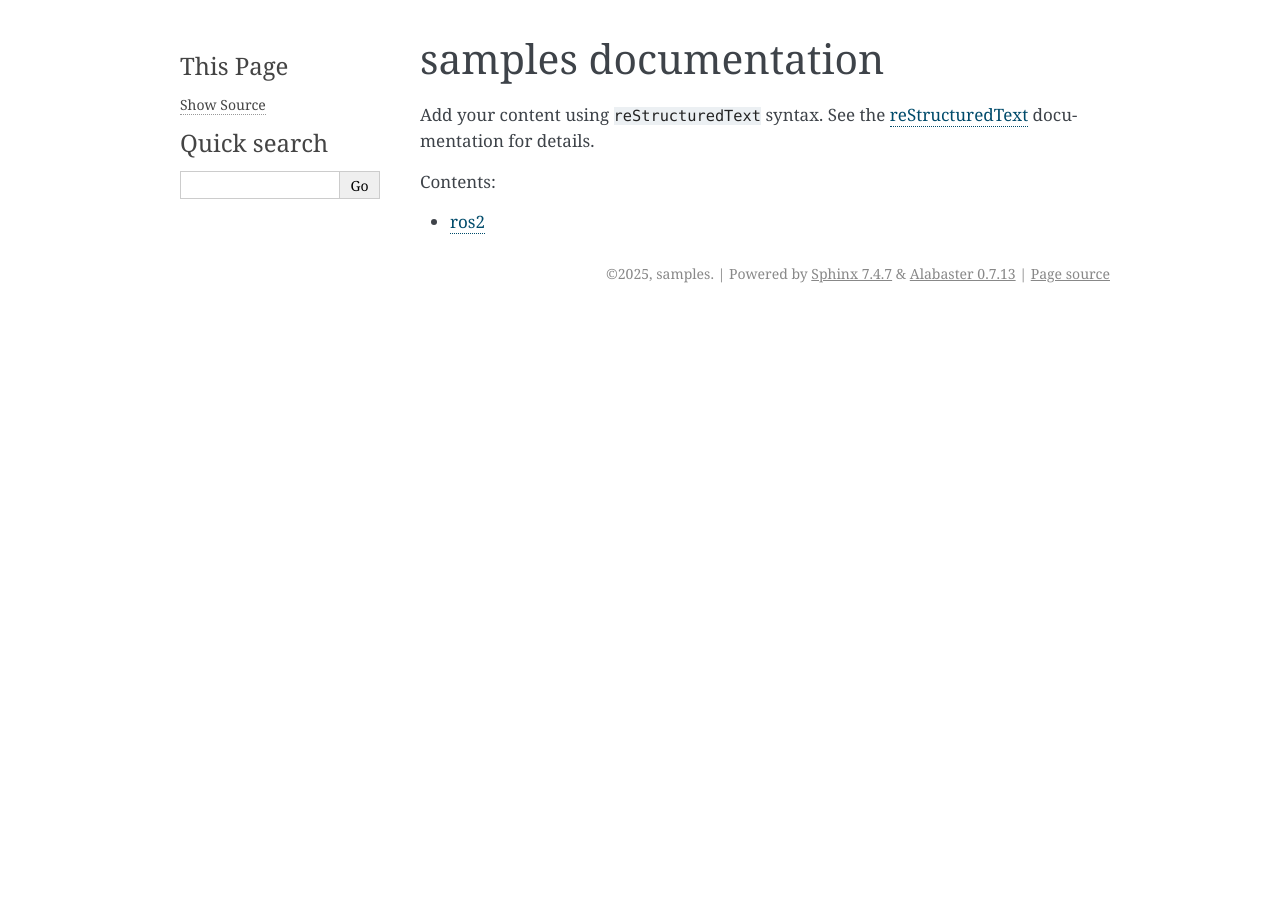
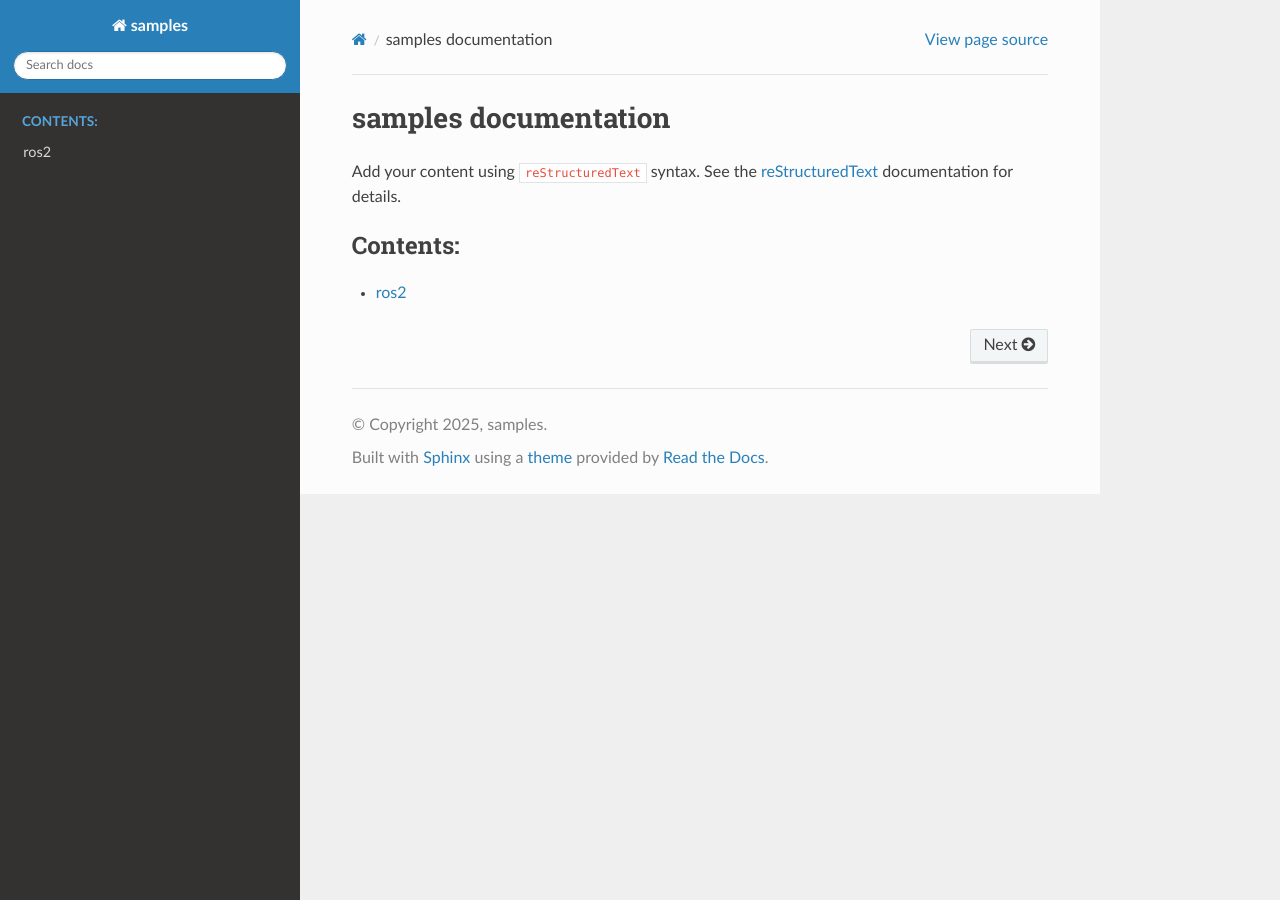
Before and after one commit to jizhiwen/samples, a Sphinx documentation site: the page built from docs/index.rst, in a window 1280 px wide. Built offline with Sphinx 7.4.7 and the Read the Docs theme 3.1.0, drawn with Linux system fonts in a browser that asks for light colours.

Commit message:
使用 sphinx_rtd_theme 主题

```diff
--- a/docs/conf.py
+++ b/docs/conf.py
@@ -13,7 +13,7 @@
 # -- General configuration ---------------------------------------------------
 # https://www.sphinx-doc.org/en/master/usage/configuration.html#general-configuration
 
-extensions = ['myst_parser']
+extensions = ['myst_parser', 'sphinx_rtd_theme']
 
 source_suffix = {
     '.rst': 'restructuredtext',
@@ -29,5 +29,5 @@
 # -- Options for HTML output -------------------------------------------------
 # https://www.sphinx-doc.org/en/master/usage/configuration.html#options-for-html-output
 
-html_theme = 'alabaster'
+html_theme = 'sphinx_rtd_theme'
 html_static_path = ['_static']
--- a/docs/requirements.txt
+++ b/docs/requirements.txt
@@ -18,9 +18,11 @@
 roman-numerals-py==3.1.0
 snowballstemmer==3.0.1
 Sphinx==8.2.3
+sphinx-rtd-theme==3.0.2
 sphinxcontrib-applehelp==2.0.0
 sphinxcontrib-devhelp==2.0.0
 sphinxcontrib-htmlhelp==2.1.0
+sphinxcontrib-jquery==4.1
 sphinxcontrib-jsmath==1.0.1
 sphinxcontrib-qthelp==2.0.0
 sphinxcontrib-serializinghtml==2.0.0
```
Also changed, not shown: 1 other file.
